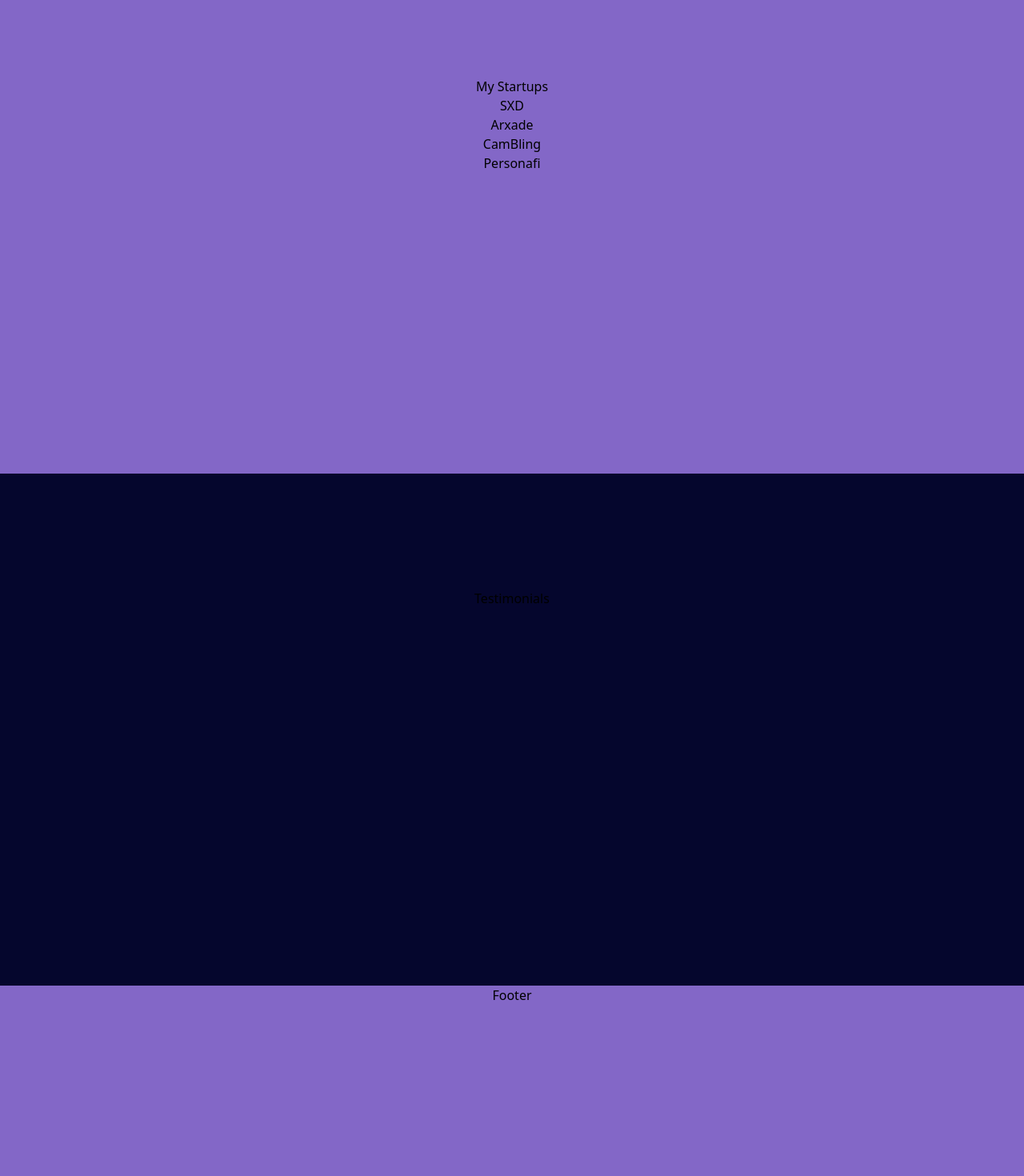
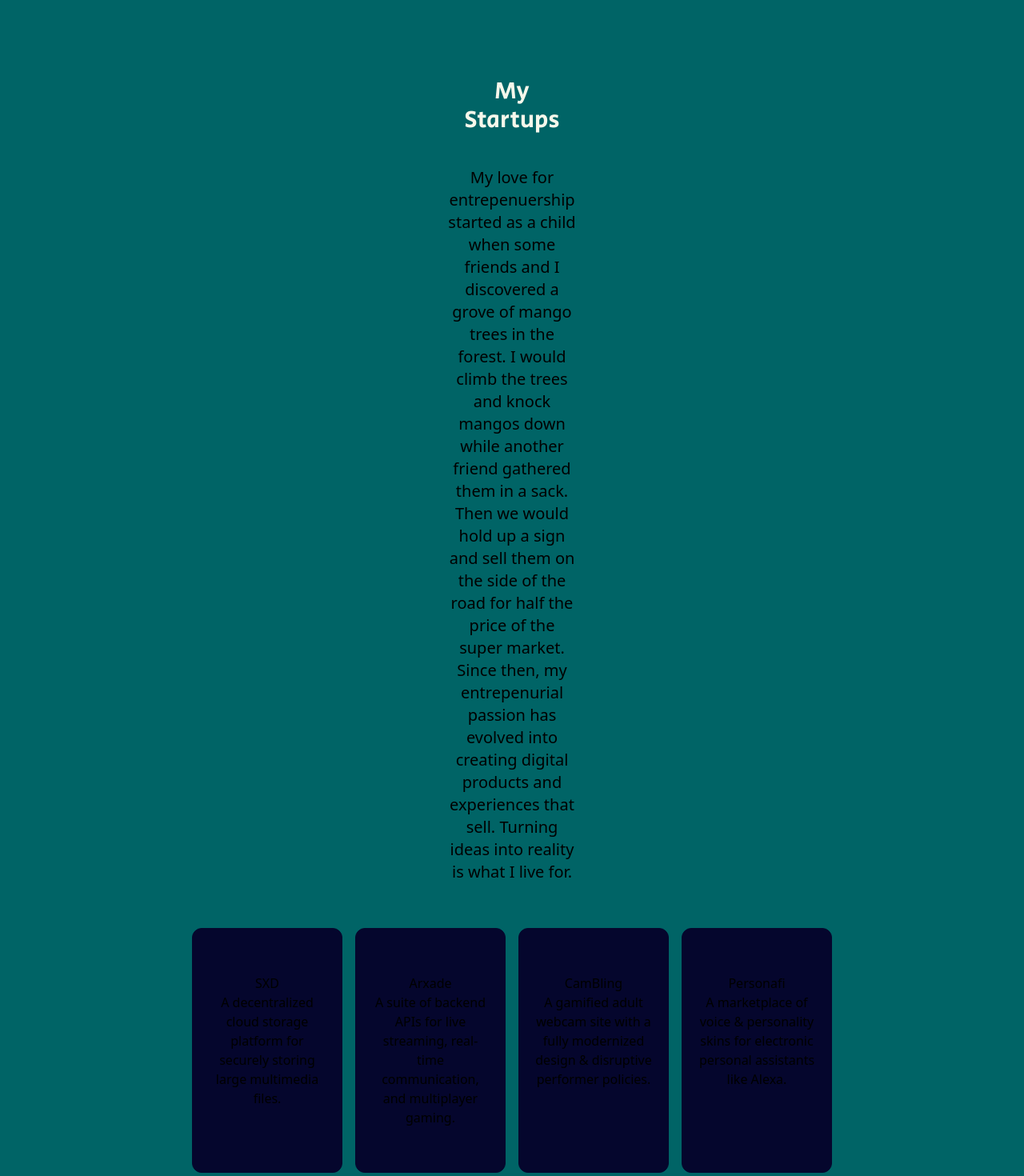
Before and after one commit to SebastianWolfgangBrownstein/portfolio, a Next.js app: page / in a window 1280 px wide. Shown: the part 2920-4390 px from the top of the page at 80% size. Built offline with nearby package versions, Linux system fonts and the light colour scheme; a web font is replaced by a local one.

Commit message:
Added content and basic styling to My Startups section

```diff
--- a/components/Footer.jsx
+++ b/components/Footer.jsx
@@ -1,7 +1,7 @@
 
 export const Footer = () => {
     return (
-        <footer className="w-full h-200 bg-amethyst text-center">
+        <footer className="w-full h-200 bg-midnight-100 text-center">
             Footer
         </footer>
     );
--- a/components/MyStartups.jsx
+++ b/components/MyStartups.jsx
@@ -2,20 +2,31 @@
 
 const MyStartups = () => {
   return (
-    <section className="w-full h-200 bg-amethyst text-center px-150 py-36">
-        <h2>My Startups</h2>
-        <div>
+    <section className="w-full bg-midnight-100 text-center py-36">
+        <div className="px-150 mb-14">
+            <h2 className="text-3xl font-secular text-ivory mb-10">My Startups</h2>
+            <p className="text-xl">My love for entrepenuership started as a child when some friends and I discovered a grove of mango trees in the forest. I would climb the trees and knock mangos down while another friend gathered them in a sack. Then we would hold up a sign and sell them on the side of the road for half the price of the super market. Since then, my entrepenurial passion has evolved into creating digital products and experiences that sell. Turning ideas into reality is what I live for.</p>
+        </div>
+
+        <div className="grid grid-cols-4 gap-x-4 px-60">
+            <div className="bg-oxfordblue border border-oxfordblue rounded-xl px-5 py-14">
                 <h3>SXD</h3>
+                <p>A decentralized cloud storage platform for securely storing large multimedia files.</p>
             </div>
-        <div>
+            <div className="bg-oxfordblue border border-oxfordblue rounded-xl px-5 py-14">
                 <h3>Arxade</h3>
+                <p>A suite of backend APIs for live streaming, real-time communication, and multiplayer gaming.</p>
             </div>
-        <div>
+            <div className="bg-oxfordblue border border-oxfordblue rounded-xl px-5 py-14">
                 <h3>CamBling</h3>
+                <p>A gamified adult webcam site with a fully modernized design & disruptive performer policies.</p>
             </div>
-        <div>
+            <div className="bg-oxfordblue border border-oxfordblue rounded-xl px-5 py-14">
                 <h3>Personafi</h3>
+                <p>A marketplace of voice & personality skins for electronic personal assistants like Alexa.</p>
             </div>
+        </div>
+
     </section>
   )
 }
```
Lines whose indentation alone changed are shown as unchanged.
